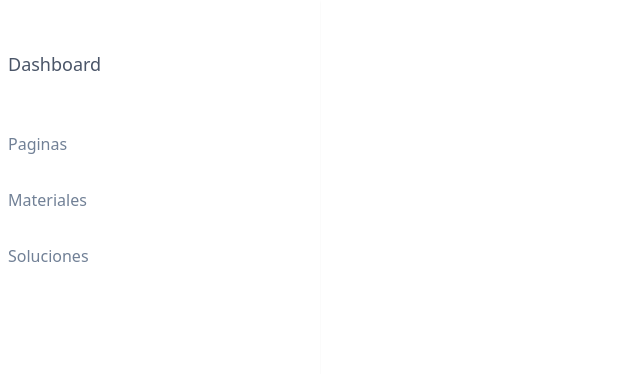
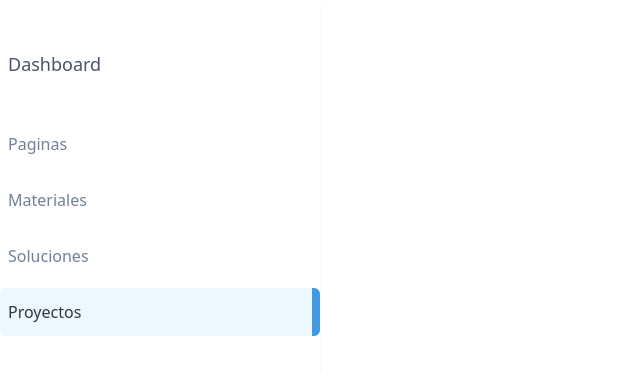
Before and after one commit to MarcoMacedoP/amkell-admin, a React app: page /proyectos/1 in a window 1280 px wide. Shown: the top 374 px of the page, without its empty margins (0-640 px from the left). Built offline with nearby package versions, Linux system fonts and the light colour scheme.

Commit message:
Pagina de proyectos

```diff
--- a/src/App.tsx
+++ b/src/App.tsx
@@ -6,6 +6,7 @@ import { Solution } from "./pages/Solution";
 import { Materials } from "./pages/Materials";
 import { AddMaterial } from "./pages/AddMaterial";
 import { Material } from "./pages/Material";
+import { Projects } from "./pages/Projects";
 type AppProps = {};
 
 export const App: React.FC<AppProps> = () => {
@@ -31,6 +32,9 @@ export const App: React.FC<AppProps> = () => {
           <Route exact path="/materiales/:slug">
             <Material />
           </Route>
+          <Route exact path="/proyectos">
+            <Projects />
+          </Route>
         </Switch>
       </Layout>
     </Router>
--- a/src/components/ImageUpload.tsx
+++ b/src/components/ImageUpload.tsx
@@ -17,9 +17,7 @@ export const ImageUpload: React.FC<ImageUploadProps> = ({
     onUpload(images);
   };
   const handleDelete = (index: number) => {
-    const newImages = images.splice(index, 2);
-
-    console.log(index, newImages);
+    const newImages = images.filter((img, i) => index !==  i);
     onDelete(newImages);
   };
   return (
--- a/src/components/Layout/index.tsx
+++ b/src/components/Layout/index.tsx
@@ -17,6 +17,7 @@ export const Layout: React.FC<LayoutProps> = ({ children }) => {
           <PageLabel to="/paginas/" text="Paginas" />
           <PageLabel to="/materiales" text="Materiales" />
           <PageLabel to="/soluciones" text="Soluciones" />
+          <PageLabel to="/proyectos" text="Proyectos" />
         </aside>
         <main className=" flex-1  p-8">{children}</main>
       </section>
--- a/src/hooks/Firebase.ts
+++ b/src/hooks/Firebase.ts
@@ -16,7 +16,7 @@ const firebaseConfig = {
 };
 const app = firebase.initializeApp(firebaseConfig);
 const db = app.firestore();
-type collection = 'Soluciones' | 'Materiales';
+type collection = 'Soluciones' | 'Materiales' | 'Proyectos';
 
 type query = {
     key: string;
--- /dev/null
+++ b/src/pages/Projects.tsx
@@ -0,0 +1,24 @@
+import React from "react";
+import { useGetCollection } from "../hooks/Firebase";
+import { Loader } from "../components/Loader";
+import { LinkCard } from "../components/LinkCard";
+
+type ProjectsProps = {
+
+}
+export const Projects: React.FC<ProjectsProps> = ()=> {
+    const  [projects, isLoading] = useGetCollection('Proyectos')
+    return isLoading ? <Loader /> : (
+        <div>
+
+            <h1 className="mb-2">Proyectos</h1>
+            <p className="mb-8">Aqui se muestra un listado de proyectos </p>
+            {
+                projects?.map(
+                    (p:any) => <LinkCard url={'/proyectos/'+p.slug} title={p.name} desc={p.desc}/>
+                )
+            }
+
+        </div>
+    )
+}
```
